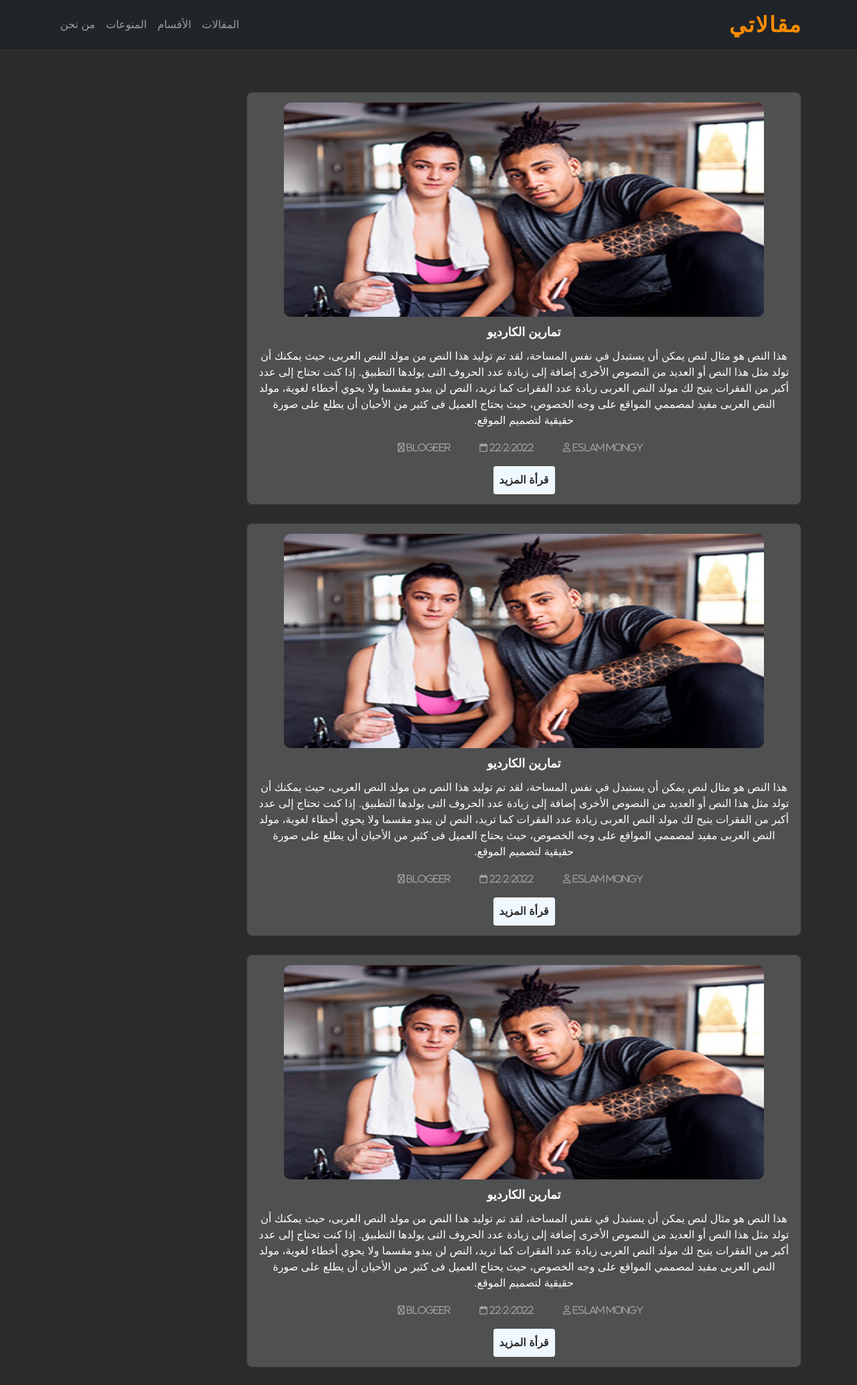
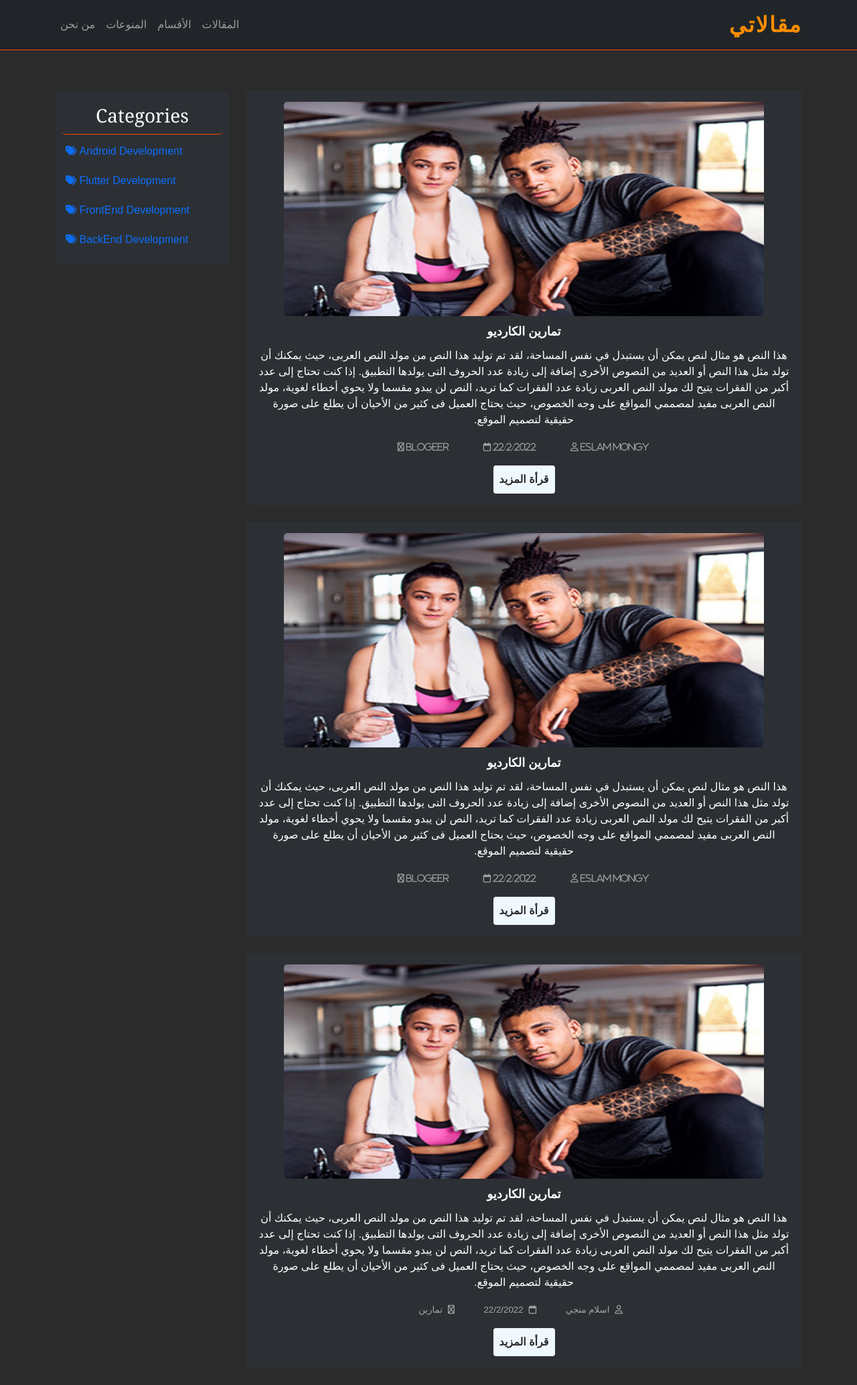
Before and after one commit to eslammongy/Php_Mysql_Blog, a PHP site: page / in a window 1280 px wide. Shown: the whole page at 67% size. After the commit the page ends 2025 px from the top, so only its background shows below. Run offline with PHP 8.4, Linux system fonts and the light colour scheme; some libraries are stand-ins or nearby versions.

Commit message:
side bar ui design

```diff
--- a/css/custom.css
+++ b/css/custom.css
@@ -6,9 +6,14 @@ body {
             background-color: #2b2b2b;
         }
 
+        a,
+        a:hover {
+            text-decoration: none;
+        }
+
         nav.navbar {
             background-color: #4f5050;
-    border-bottom: 2px solid #2c3034;
+            border-bottom: 1px solid orangered;
         }
 
         #nav-logo {
@@ -18,8 +23,6 @@ nav.navbar {
             font-size: xx-large;
             color: darkorange;
         }
-
-
         /* start content */
 
         .content {
@@ -29,10 +32,10 @@ nav.navbar {
 
         .content .post {
             text-align: center;
-    background-color: #4f5050;
+            background-color: #2c3034;
             padding: 15px;
             border: 2px solid #2c3034;
-    border-radius: 10px;
+            border-radius: 5px;
             margin-bottom: 25px;
         }
 
@@ -44,8 +47,8 @@ nav.navbar {
         .post .post-image img {
             width: 90%;
             height: 320px;
-    border-radius: 10px;
-    transition: 00.5s ease;
+            border-radius: 5px;
+            transition: 00.5s ease-in-out;
         }
 
         .post .post-image img:hover {
@@ -74,10 +77,6 @@ nav.navbar {
             transform: scale(1.1, 1.1);
         }
 
-.post .post-details .post-info {
-    width: auto;
-}
-
         .post .post-details .post-info span {
             margin-right: 10px;
             font-size: smaller;
@@ -87,9 +86,44 @@ nav.navbar {
         }
 
         .post .post-details .post-info span i {
-    padding: auto;
+            margin-left: 8px;
+            font-size: small;
             font-weight: 500;
         }
+        /* end content */
+        /* start side bar section */
 
+        .categories {
+            background-color: #2c3034;
+            border: 1px solid #2b2b2b;
+            padding: 10px;
+            border-radius: 5px;
+        }
 
-/* end content */
+        .categories h3 {
+            border-bottom: 1px solid orangered;
+            padding: 10px;
+            border-radius: 5px;
+            font-family: Georgia, 'Times New Roman', Times, serif;
+            text-align: center;
+        }
+
+        .categories ul {
+            list-style: none;
+            text-align: end;
+            margin: 0%;
+            padding: 0%;
+        }
+
+        .categories ul li {
+            text-align: end;
+            margin-bottom: 10px;
+            border-radius: 5px;
+            padding: 5px;
+            transition: 0.5s ease;
+        }
+
+        .categories ul li:hover {
+            transform: scale(1.1, 1.1);
+        }
+        /* end side bar section */
--- a/index.html
+++ b/index.html
@@ -22,8 +22,8 @@
         <div class="container">
             <a href="#" class="navbar-brand" id="nav-logo">مقالاتي</a>
             <button class="navbar-toggler" type="button" data-bs-toggle="collapse" data-bs-target="#navbarNav" aria-controls="navbarNav" aria-expanded="false" aria-label="Toggle navigation">
-            <span class="navbar-toggler-icon"></span>
-        </button>
+                <span class="navbar-toggler-icon"></span>
+            </button>
             <div class="collapse navbar-collapse" id="navbarNav">
                 <ul class="navbar-nav ml-auto">
                     <li class="nav-item">
@@ -69,7 +69,7 @@
                                 </span>
                                 <span>
 
-                                    <i class="fa-solid fa-tags">  Blogeer</i>
+                                    <i class="fa-solid fa-tags"> Blogeer</i>
                                 </span>
                             </p>
                             <button class="btn btn-custom">قرأة المزيد</button>
@@ -96,7 +96,7 @@
                                 </span>
                                 <span>
 
-                                    <i class="fa-solid fa-tags">  Blogeer</i>
+                                    <i class="fa-solid fa-tags"> Blogeer</i>
                                 </span>
                             </p>
                             <button class="btn btn-custom">قرأة المزيد</button>
@@ -114,16 +114,16 @@
                             <p class="post-info">
                                 <span>
 
-                                    <i class="fa-solid fa-user"> Eslam Mongy</i>
+                                    <i class="fa-solid fa-user"></i>اسلام منجي
                                 </span>
                                 <span>
 
-                                    <i class="fa-solid fa-calendar"> 22/2/2022</i>
+                                    <i class="fa-solid fa-calendar"></i>22/2/2022
 
                                 </span>
                                 <span>
 
-                                    <i class="fa-solid fa-tags">  Blogeer</i>
+                                    <i class="fa-solid fa-tags"></i>تمارين
                                 </span>
                             </p>
                             <button class="btn btn-custom">قرأة المزيد</button>
@@ -132,7 +132,41 @@
 
                 </div>
                 <div class="col-md-3">
+                    <!-- start category section -->
+                    <div class="categories">
+                        <h3>Categories</h3>
+                        <ul>
+                            <li>
+                                <a href="">
 
+                                    <span>Android Development</span>
+                                    <span> <i class="fa-solid fa-tags"></i></span>
+                                </a>
+                            </li>
+                            <li>
+                                <a href="">
+
+                                    <span>Flutter Development</span>
+                                    <span> <i class="fa-solid fa-tags"></i></span>
+                                </a>
+                            </li>
+                            <li>
+                                <a href="">
+
+                                    <span>FrontEnd Development</span>
+                                    <span> <i class="fa-solid fa-tags"></i></span>
+                                </a>
+                            </li>
+                            <li>
+                                <a href="">
+
+                                    <span>BackEnd Development</span>
+                                    <span> <i class="fa-solid fa-tags"></i></span>
+                                </a>
+                            </li>
+                        </ul>
+                    </div>
+                    <!--end category section -->
                 </div>
             </div>
         </div>
```
Lines whose indentation alone changed are shown as unchanged.
